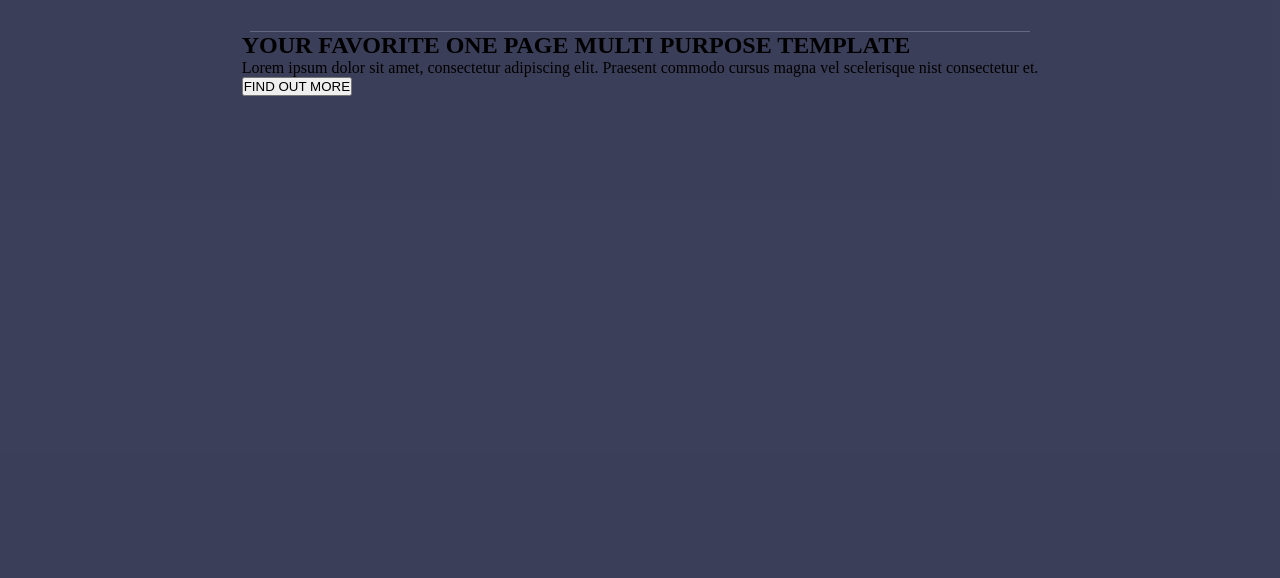
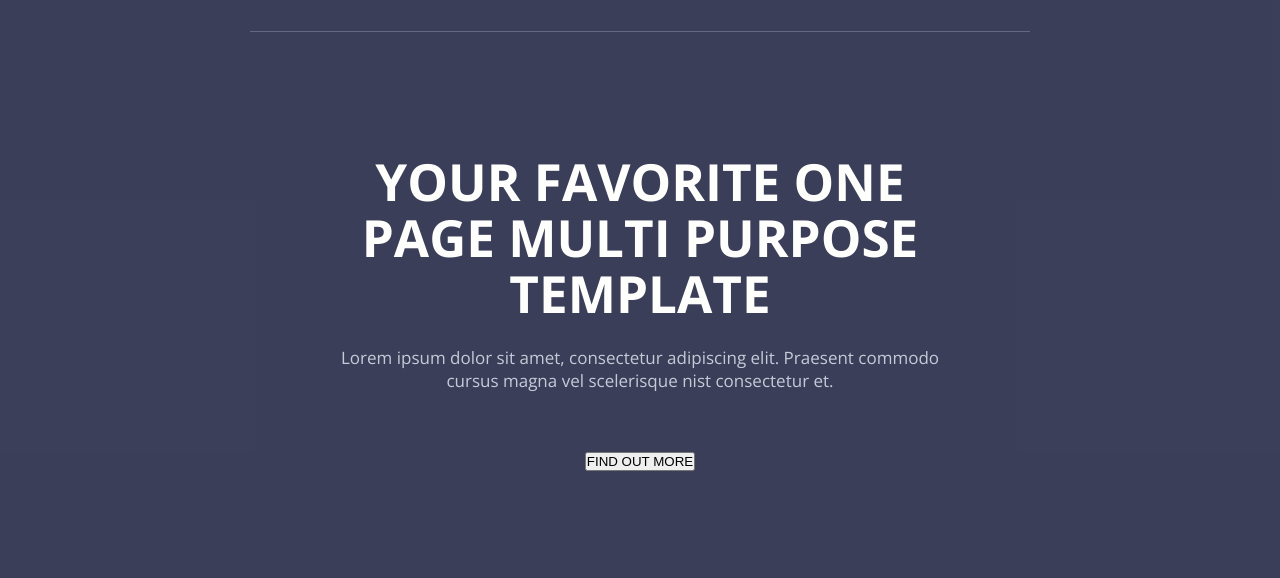
Before and after one commit to EilynFlorez/ProyectoActiveBox, a plain HTML site: page index.html in a window 1280 px wide. Shown: the part 56-634 px from the top of the page. Drawn offline with nearby package versions, Linux system fonts and the light colour scheme.

Commit message:
Estilos CSS Sección 1

```diff
--- a/style/style.css
+++ b/style/style.css
@@ -70,3 +70,35 @@ nav img {
     font-size: 10px;
     font-family: "raleway";
 }
+
+/* Estilos sección 1 */
+.seccion-1 {
+    width: 80%;
+    min-height: 70vh;
+    display: flex;
+    flex-direction: column;
+    justify-content: center;
+    align-items: center;
+    text-align: center;
+}
+
+.sec1-text {
+    width: 60%;
+}
+.sec1-text h1 {
+    color: rgb(254, 255, 253);
+    font-family: "open sans";
+    font-size: 3.2rem;
+    line-height: 1.1;
+}
+
+.sec1-text p {
+    margin-top: 25px;
+    margin-bottom: 60px;
+    color: rgb(198, 202, 216);
+    font-family: "open sans";
+    font-size: 17px;
+    font-weight: 400;
+}
+
+/* Estilo boton */
```
